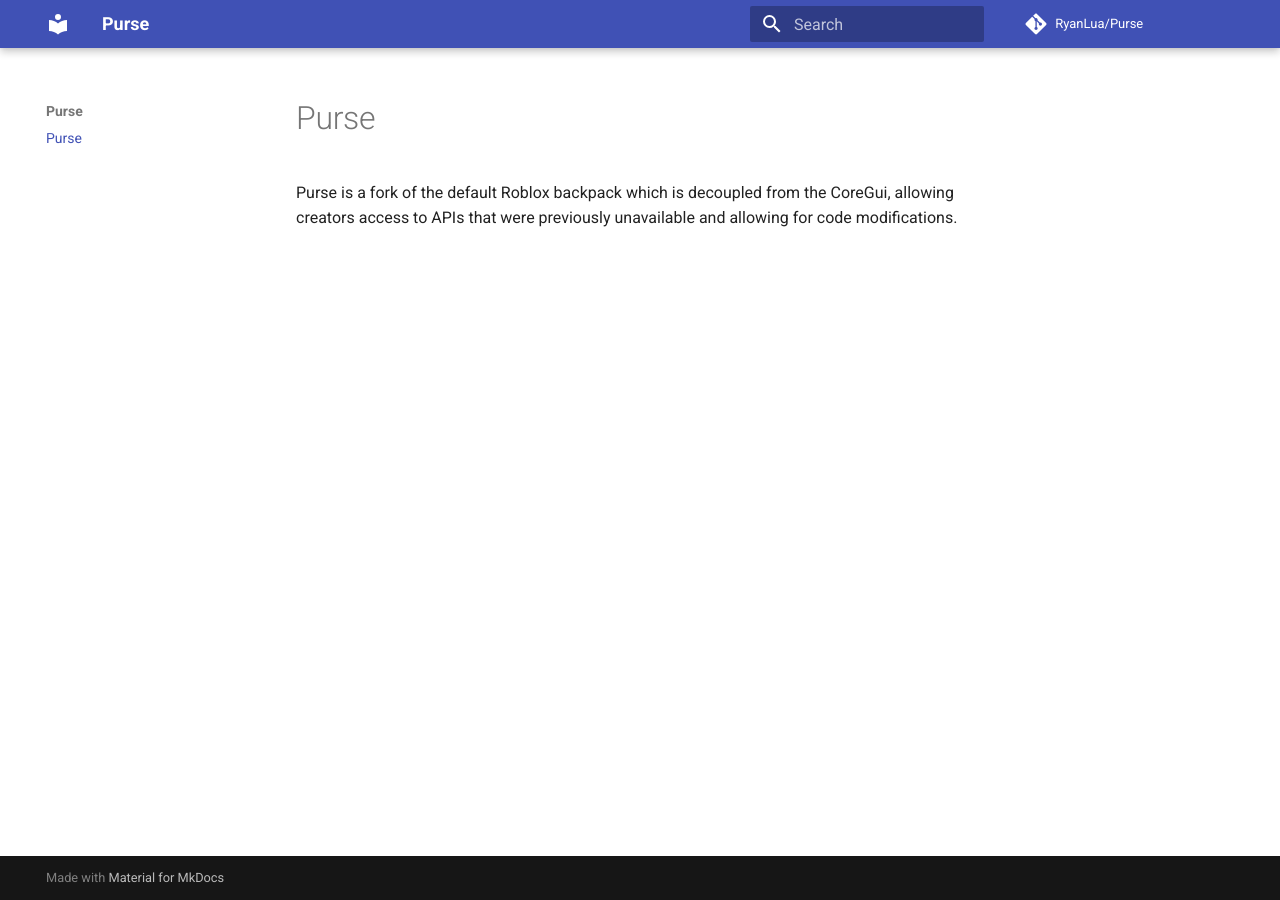
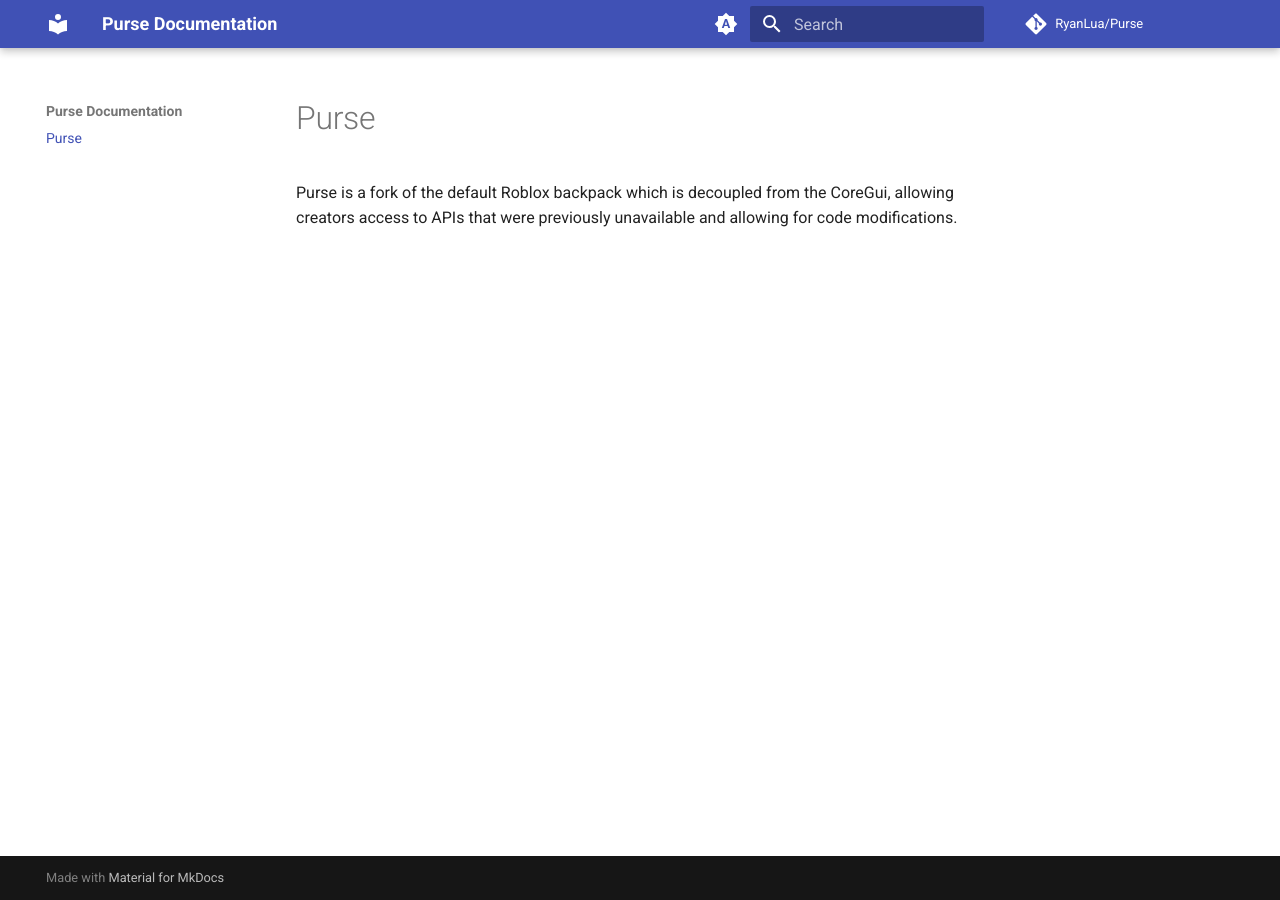
Before and after one commit to RyanLua/Purse, an MkDocs documentation site: the page built from docs/index.md, in a window 1280 px wide. Built offline with MkDocs 1.6.1 and Material for MkDocs 9.7.7, drawn with Linux system fonts in a browser that asks for light colours; comment, search, counter and statistics services are not loaded.

```diff
--- a/mkdocs.yml
+++ b/mkdocs.yml
@@ -1,7 +1,22 @@
-site_name: Purse
+site_name: Purse Documentation
 site_url: https://ryanlua.github.io/Purse/
 repo_name: RyanLua/Purse
 repo_url: https://github.com/RyanLua/Purse
 
 theme:
   name: material
+  palette:
+    - media: "(prefers-color-scheme)"
+      toggle:
+        icon: material/brightness-auto
+        name: Switch to light mode
+    - media: "(prefers-color-scheme: light)"
+      scheme: default
+      toggle:
+        icon: material/brightness-7
+        name: Switch to dark mode
+    - media: "(prefers-color-scheme: dark)"
+      scheme: slate
+      toggle:
+        icon: material/brightness-4
+        name: Switch to system preference
```
